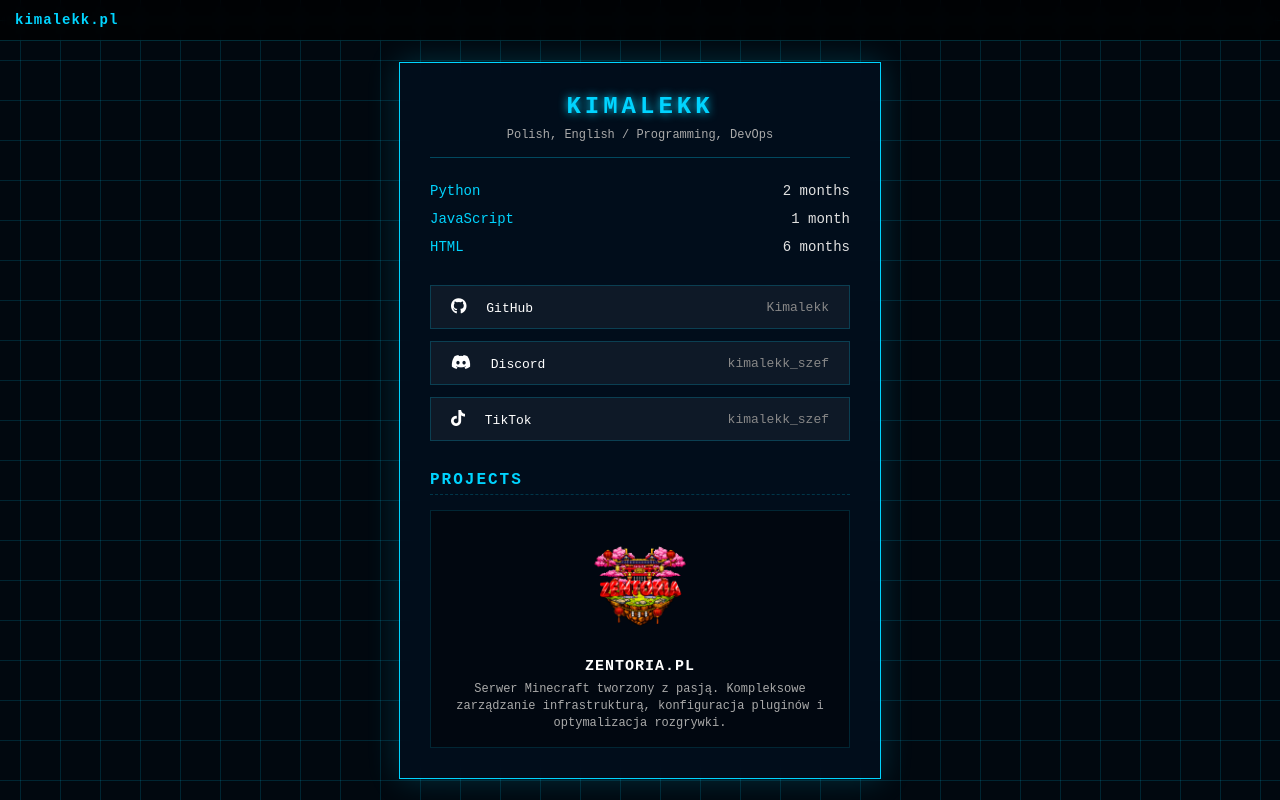
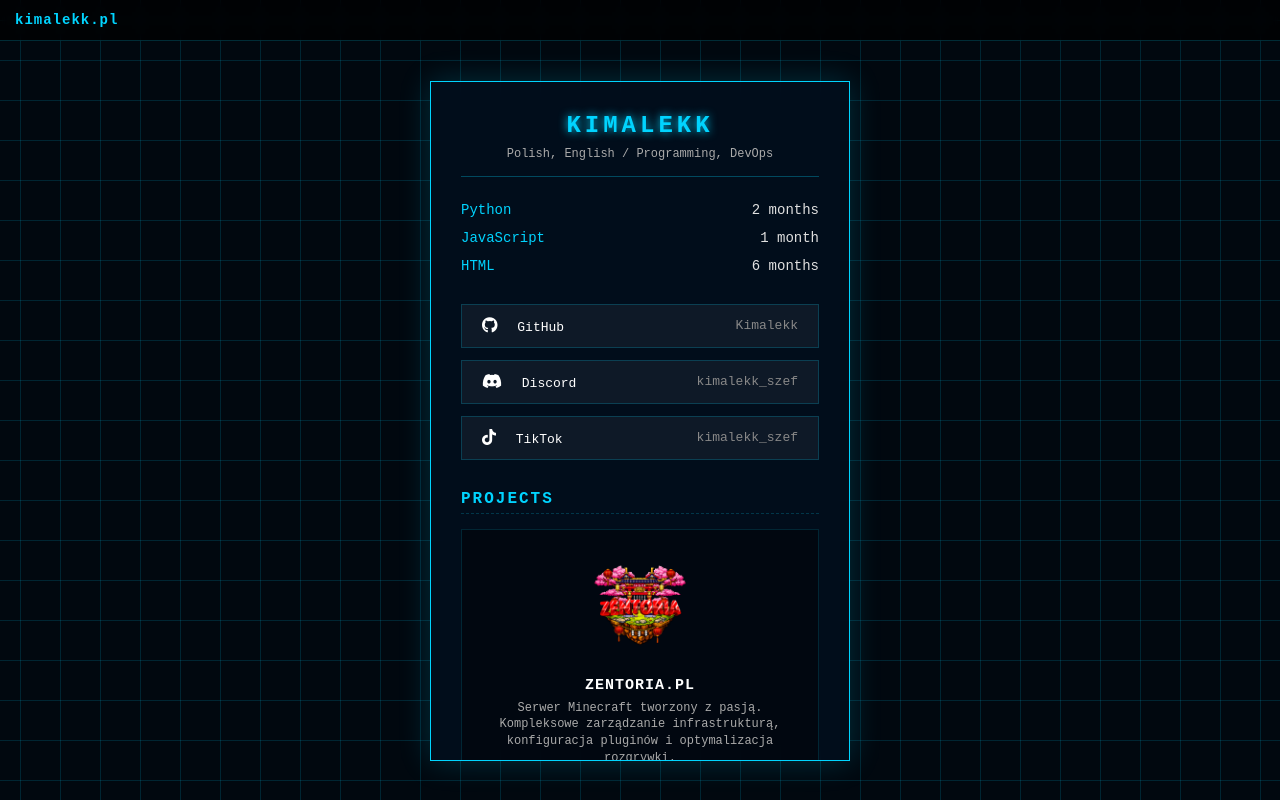
Before and after one commit to Kimalekk/kimalekk-portfolio, a plain HTML site: page index.html in a window 1280 px wide. Drawn offline with Linux system fonts and the light colour scheme.

Commit message:
Update index.html

```diff
--- a/index.html
+++ b/index.html
@@ -80,8 +80,9 @@
             box-shadow: 0 0 30px rgba(0, 212, 255, 0.2);
             position: relative;
             backdrop-filter: blur(10px);
-            max-height: 90vh;
+            max-height: 85vh;
             overflow-y: auto;
+            box-sizing: border-box; /* Zabezpieczenie przed rozpychaniem */
         }
 
         /* Ukrycie paska przewijania dla estetyki */
@@ -168,14 +169,15 @@
             color: #fff;
             text-decoration: none;
             font-size: 13px;
-            transition: 0.2s ease-in-out;
+            transition: background 0.2s, border-color 0.2s, box-shadow 0.2s;
+            box-sizing: border-box;
         }
 
         .btn:hover {
             background: rgba(0, 212, 255, 0.15);
             border-color: var(--accent-blue);
             box-shadow: 0 0 15px rgba(0, 212, 255, 0.4);
-            transform: scale(1.02);
+            /* Usunięto transform: scale, który powodował drżenie */
         }
 
         .btn i {
@@ -201,13 +203,14 @@
             flex-direction: column;
             align-items: center;
             text-align: center;
-            transition: 0.2s ease-in-out;
+            transition: background 0.2s, border-color 0.2s, box-shadow 0.2s;
+            box-sizing: border-box;
         }
 
         .project-card:hover {
             border-color: var(--accent-blue);
-            background: rgba(0, 212, 255, 0.05);
-            box-shadow: 0 0 15px rgba(0, 212, 255, 0.1);
+            background: rgba(0, 212, 255, 0.08);
+            box-shadow: 0 0 15px rgba(0, 212, 255, 0.2);
         }
 
         .project-logo {
@@ -230,6 +233,7 @@
             color: #aaa;
             font-size: 12px;
             line-height: 1.4;
+            margin: 0;
         }
     </style>
 </head>
```
